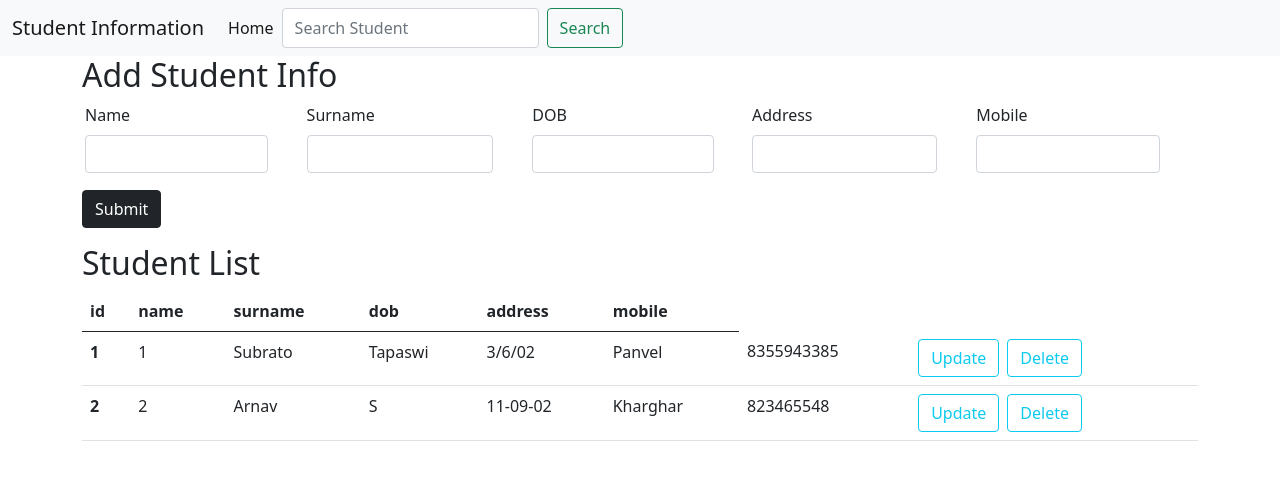
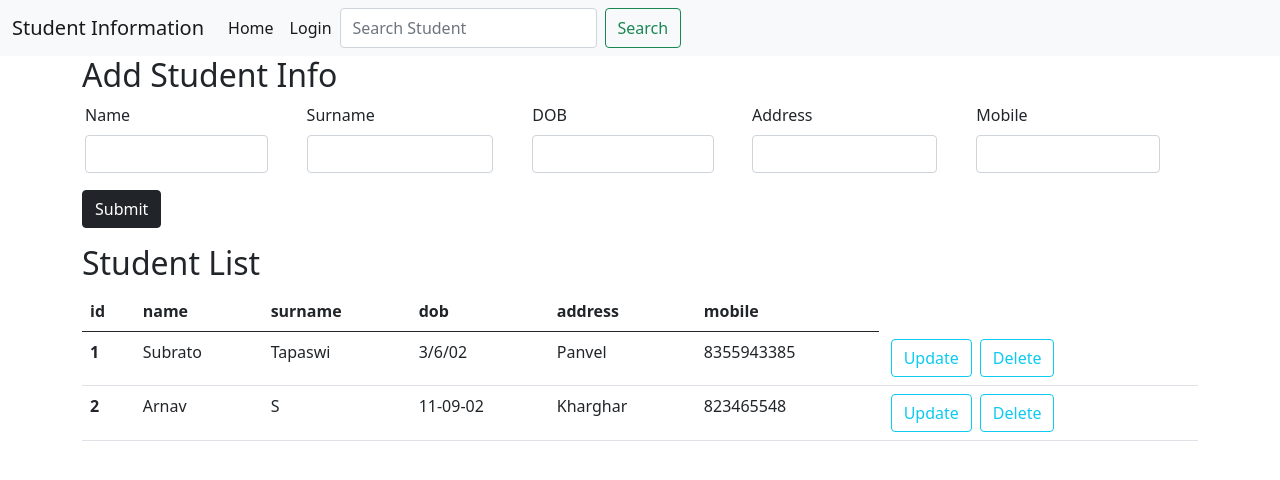
Before and after one commit to subrato3/StudentDatabase, a Flask app: page / in a window 1280 px wide. Shown: the top 480 px of the page. Run offline with Flask 2, Linux system fonts and the light colour scheme; data comes from the database, SQL or seed files in the repository; both versions use the stored data as it was after the commit.

Commit message:
Fixed some bugs

```diff
--- a/app.py
+++ b/app.py
@@ -1,4 +1,4 @@
-from flask import Flask, redirect, render_template, request, redirect
+from flask import Flask, redirect, jsonify, render_template, request, redirect, session
 from flask_sqlalchemy import SQLAlchemy
 from datetime import datetime
 
@@ -20,6 +20,19 @@ class Student(db.Model):
         return f"{self.id} - {self.name}"
 
 
+@app.route("/login", methods=["POST"])
+def login():
+    _json = request.json
+    _username = _json["username"]
+    _password = _json["password"]
+    if _username and _password:
+        return jsonify({"message": "Welcome Admin!"})
+    else:
+        resp = jsonify({"message": "Invalid credentials"})
+        resp.status_code = 400
+        return resp
+
+
 @app.route("/", methods=["GET", "POST"])
 def hello_world():
     if request.method == "POST":
@@ -28,7 +41,9 @@ def hello_world():
         dob = request.form["dob"]
         address = request.form["address"]
         mobile = request.form["mobile"]
-        student = Student(name=name, surname=surname, dob=dob, address=address, mobile=mobile)
+        student = Student(
+            name=name, surname=surname, dob=dob, address=address, mobile=mobile
+        )
         db.session.add(student)
         db.session.commit()
 
--- a/templates/base.html
+++ b/templates/base.html
@@ -27,9 +27,13 @@
                     <li class="nav-item">
                         <a class="nav-link active" aria-current="page" href="#">Home</a>
                     </li>
+                    <li class="nav-item">
+                        <a class="nav-link active" aria-current="page" href="login">Login</a>
+                    </li>
 
                     <form class="d-flex">
-                        <input class="form-control me-2 fixed-right" type="search" placeholder="Search Student" aria-label="Search">
+                        <input class="form-control me-2 fixed-right" type="search" placeholder="Search Student"
+                            aria-label="Search">
                         <button class="btn btn-outline-success" type="submit">Search</button>
                     </form>
             </div>
--- a/templates/index.html
+++ b/templates/index.html
@@ -5,6 +5,7 @@
 <div class="container">
   <h2>Add Student Info</h2>
   <table>
+    <form action="/" method="POST" ]>
       <th>
       <td>
         <div class="mb-3 col-sm-10 ">
@@ -38,7 +39,7 @@
       </td>
       </th>
   </table>
-  <form action="/" method="POST" ]>
+
   <button type="submit" class="btn btn-dark">Submit</button>
   </form>
 </div>
@@ -71,7 +72,6 @@
 
         <tr>
           <th scope="row">{{loop.index}}</th>
-          <td>{{student.id}}</td>
           <td>{{student.name}}</td>
           <td>{{student.surname}}</td>
           <td>{{student.dob}}</td>
```
Also changed, not shown: student.db. Lines whose indentation alone changed are shown as unchanged.
